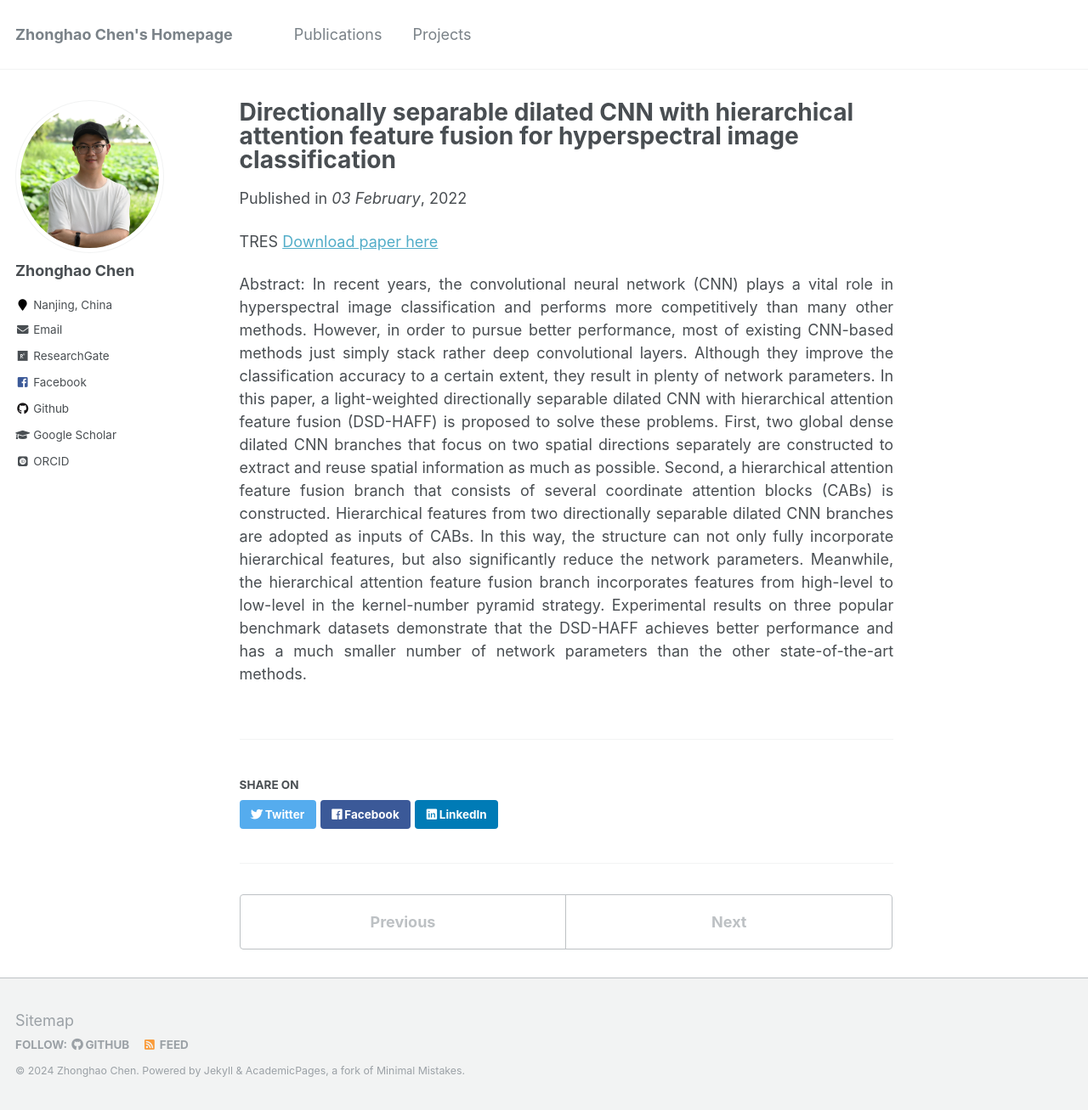
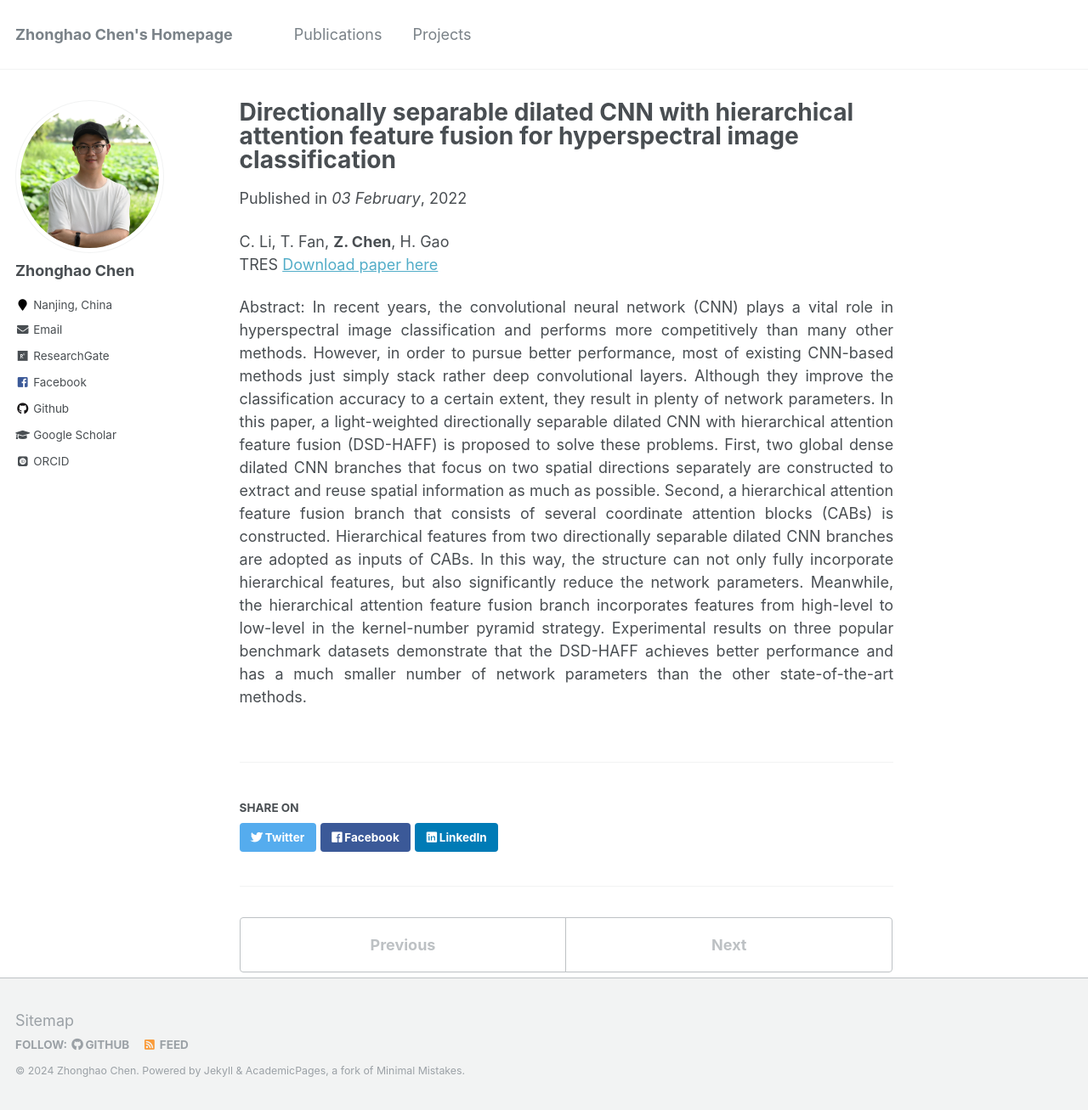
Before and after one commit to zhonghaochen/zhonghaochen.github.io, a Jekyll site: the page built from _publications/Directionally separable dilated CNN with hierarchical attention feature fusion for hyperspectral image classification.md, in a window 1280 px wide and 1307 px high. Shown: the whole window at 85% size. Built offline with Jekyll 4.4.1, drawn with Linux system fonts in a browser that asks for light colours; some web fonts are replaced.

Commit message:
Update Directionally separable dilated CNN with hierarchical attention feature fusion for hyperspectral image classification.md

```diff
--- a/_publications/Directionally separable dilated CNN with hierarchical attention feature fusion for hyperspectral image classification.md
+++ b/_publications/Directionally separable dilated CNN with hierarchical attention feature fusion for hyperspectral image classification.md
@@ -4,6 +4,7 @@ collection: publications
 date: 2022-02-01
 venue: '03 February'
 ---
+C. Li, T. Fan, **Z. Chen**, H. Gao <br>
 TRES
 [Download paper here](https://www.tandfonline.com/doi/full/10.1080/01431161.2021.2019849)
 
```
